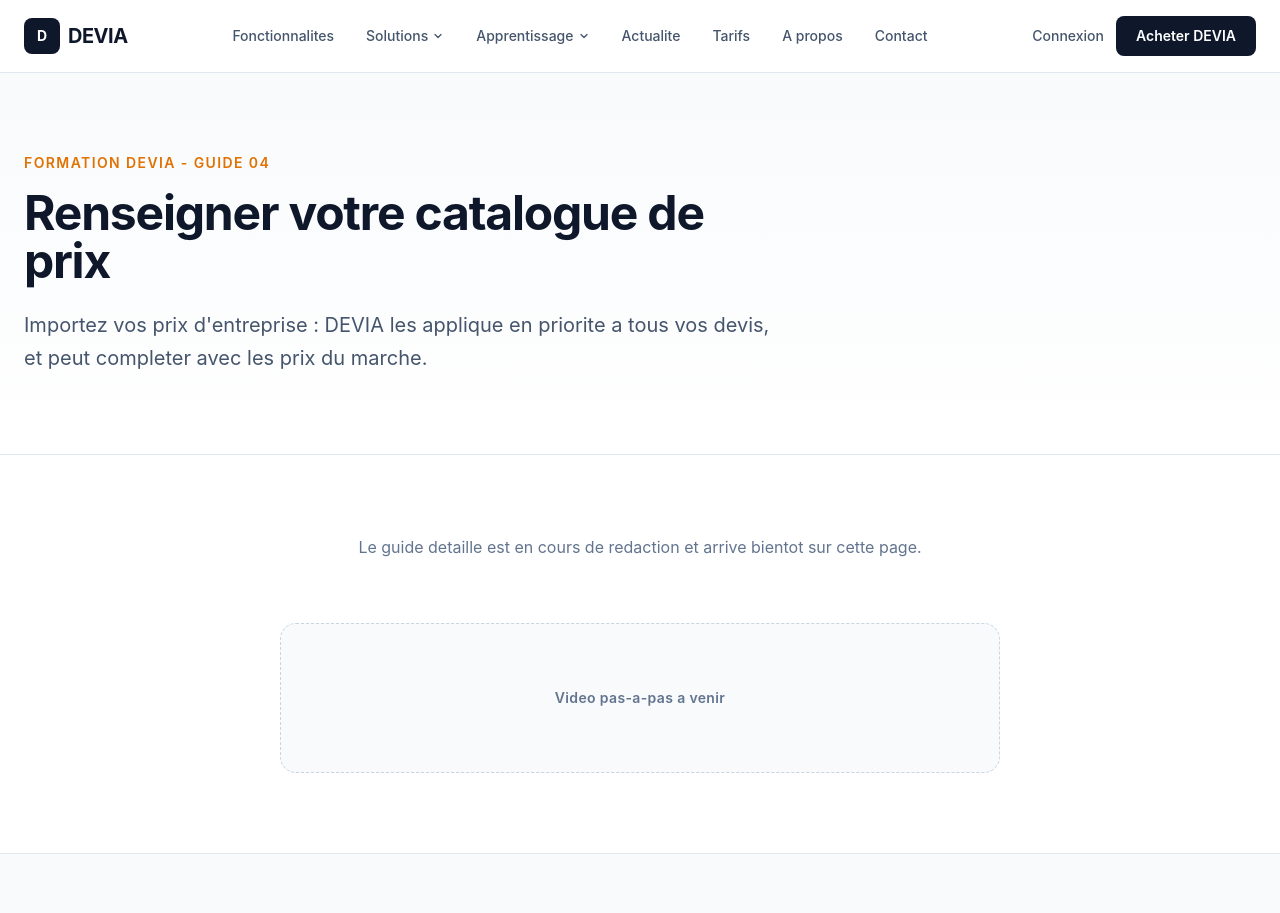
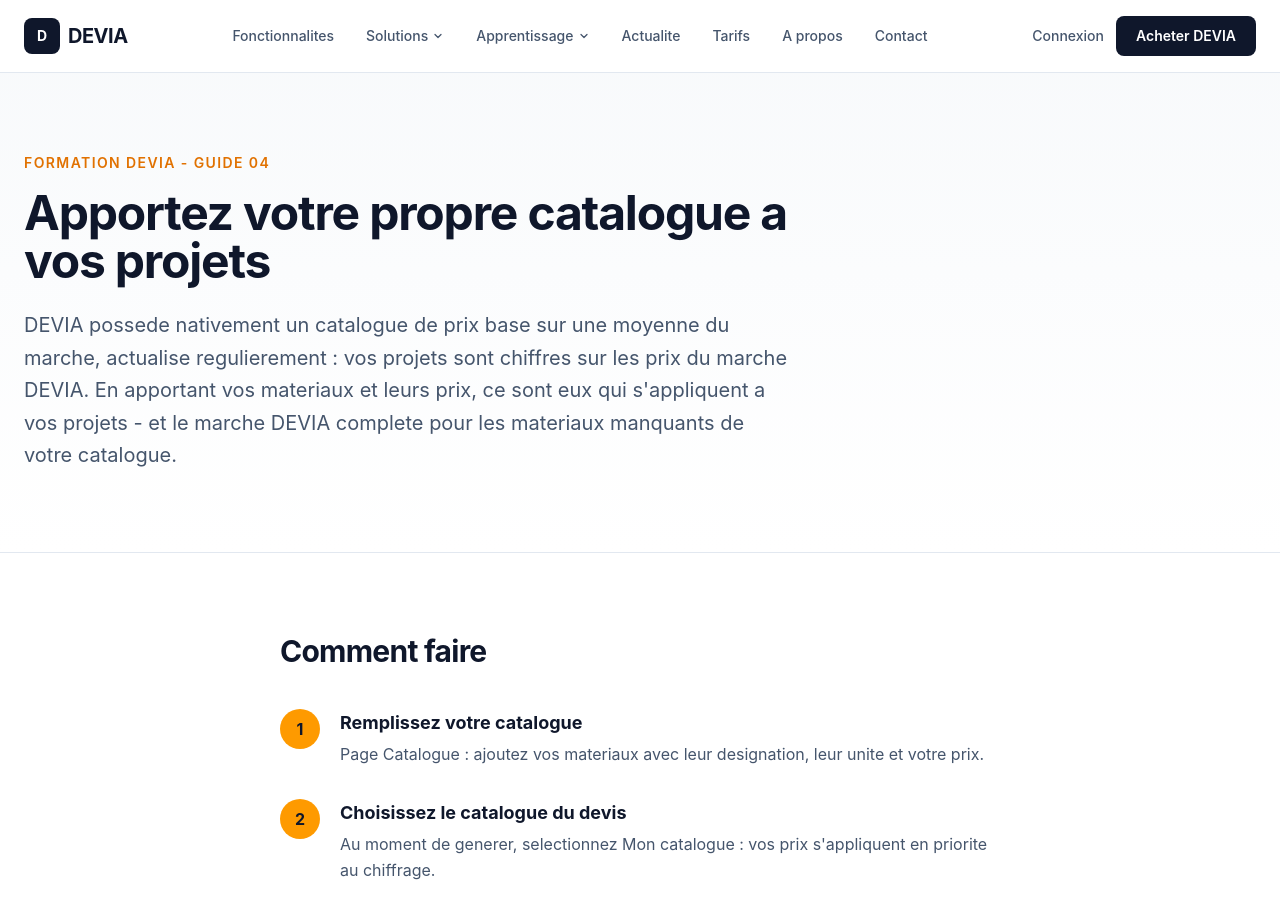
Before and after one commit to pdftw2htgt-glitch/devia-site, a Next.js app: page /apprentissage/formation-devia/catalogue-de-prix in a window 1280 px wide. Shown: the top 913 px of the page. Built offline with nearby package versions, Linux system fonts and the light colour scheme.

Commit message:
Formation : guide 04 complet (catalogue de prix)

```diff
--- a/src/app/apprentissage/formation-devia/[slug]/page.tsx
+++ b/src/app/apprentissage/formation-devia/[slug]/page.tsx
@@ -36,9 +36,13 @@
   },
   {
     slug: "catalogue-de-prix", num: "04",
-    title: "Renseigner votre catalogue de prix",
-    intro: "Importez vos prix d'entreprise : DEVIA les applique en priorite a tous vos devis, et peut completer avec les prix du marche.",
-    etapes: [],
+    title: "Apportez votre propre catalogue a vos projets",
+    intro: "DEVIA possede nativement un catalogue de prix base sur une moyenne du marche, actualise regulierement : vos projets sont chiffres sur les prix du marche DEVIA. En apportant vos materiaux et leurs prix, ce sont eux qui s'appliquent a vos projets - et le marche DEVIA complete pour les materiaux manquants de votre catalogue.",
+    etapes: [
+      { t: "Remplissez votre catalogue", d: "Page Catalogue : ajoutez vos materiaux avec leur designation, leur unite et votre prix." },
+      { t: "Choisissez le catalogue du devis", d: "Au moment de generer, selectionnez Mon catalogue : vos prix s'appliquent en priorite au chiffrage." },
+      { t: "Completez avec le marche", d: "Pour les materiaux absents de votre catalogue, DEVIA complete automatiquement avec les prix du marche." },
+    ],
   },
   {
     slug: "tableau-calcul", num: "05",
```
